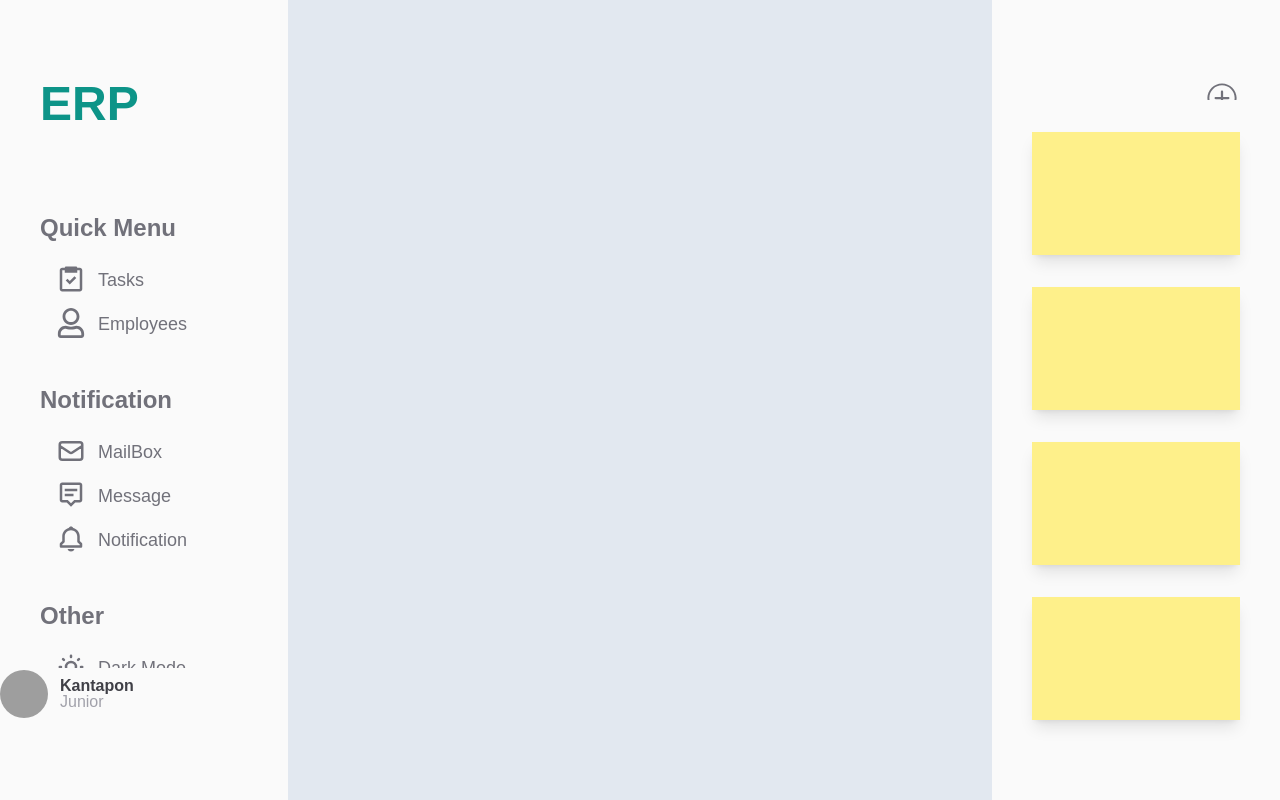
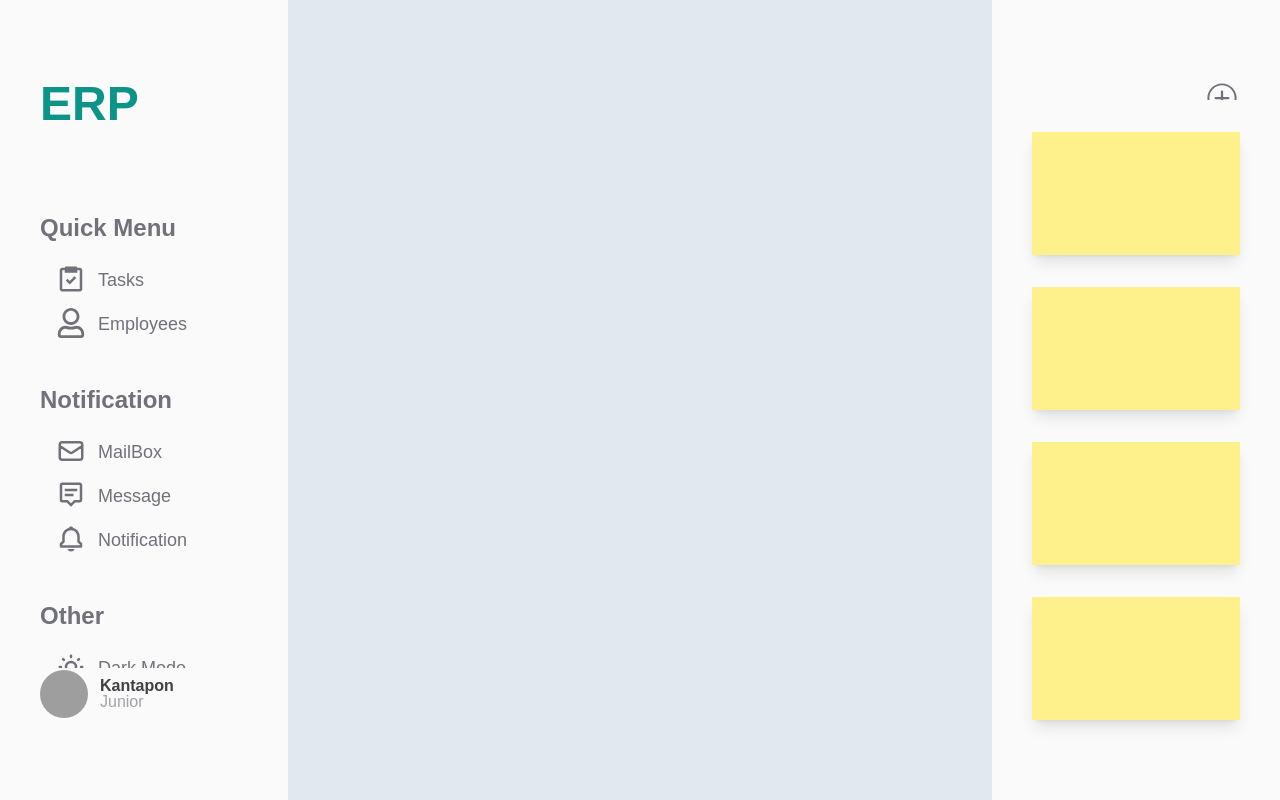
Before and after one commit to kanm4s/erp-general, a React (Create React App) app: page / in a window 1280 px wide. Built offline with nearby package versions, Linux system fonts and the light colour scheme; grey boxes are pictures that could not be loaded; a web font is replaced by a local one.

Commit message:
fix color navbar hover

```diff
--- a/src/components/Nav/MainNav.jsx
+++ b/src/components/Nav/MainNav.jsx
@@ -36,7 +36,7 @@ export default function MainNav() {
                     name={["Dark Mode", "GoodJob Note"]}
                 />
             </div>
-            <div className="flex gap-3 items-center h-16">
+            <div className="flex gap-3 items-center h-16 pl-10">
                 <img
                     src="https://vtubie.com/wp-content/uploads/2020/12/041220201607077946.png"
                     alt="profile photo"
--- a/src/components/Nav/SubMenu.jsx
+++ b/src/components/Nav/SubMenu.jsx
@@ -1,6 +1,6 @@
 export default function SubMenu(props) {
     return (
-        <div className="menu-item pl-14 h-11 flex items-baseline hover:bg-teal-500 hover:text-slate-100 cursor-pointer">
+        <div className="menu-item pl-14 h-11 flex items-baseline transition ease-in-out hover:bg-teal-500 hover:text-slate-100 cursor-pointer">
             {props.icons}
             <h1 className="text-lg pl-3">{props.name}</h1>
         </div>
```
